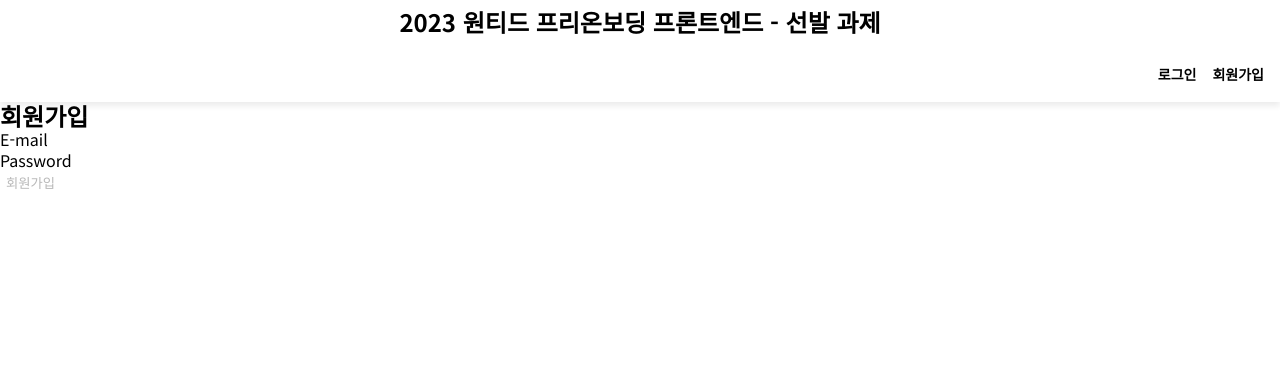
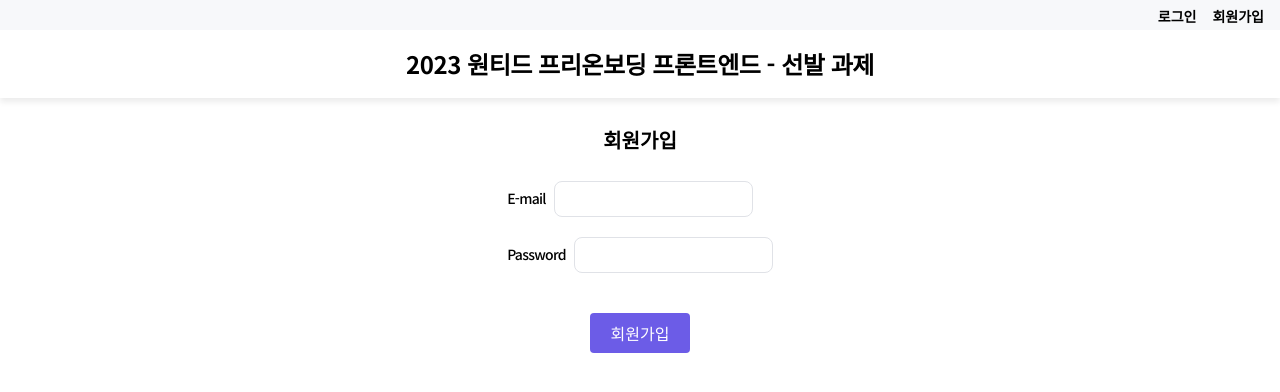
Before and after one commit to rwony/wanted-pre-onboarding-frontend, a React (Create React App) app: page /signup in a window 1280 px wide. Shown: the top 392 px of the page. Built offline with nearby package versions, Linux system fonts and the light colour scheme.

Commit message:
스타일 추가 및 변경

```diff
--- a/src/components/MyHeader.js
+++ b/src/components/MyHeader.js
@@ -14,7 +14,9 @@ const MyHeader = () => {
 
   return (
     <Header>
-      <h1>2023 원티드 프리온보딩 프론트엔드 - 선발 과제</h1>
+      <h1>
+        <Link to={'/'}>2023 원티드 프리온보딩 프론트엔드 - 선발 과제</Link>
+      </h1>
 
       <nav>
         <ul>
@@ -41,31 +43,34 @@ const MyHeader = () => {
 }
 
 const Header = styled.header`
+  display: flex;
+  flex-direction: column-reverse;
+
   background-color: #fff;
   box-shadow: 0 4px 6px rgba(0, 0, 0, 0.08);
 
   h1 {
-    padding: 8px;
+    align-items: center;
+    padding: 20px 0;
     font-size: 24px;
     text-align: center;
+    letter-spacing: -0.02em;
   }
+
+  nav {
+    background-color: #f7f8fa;
 
     ul {
       display: flex;
       justify-content: end;
 
       li {
-      padding: 20px 0;
+        padding: 6px 0;
 
         button,
         a {
           font-size: 14px;
           font-weight: 700;
-
-        &:hover {
-          opacity: 0.7;
-          transition: opacity 0.2s ease-in-out;
-        }
         }
 
         &::after {
@@ -74,6 +79,7 @@ const Header = styled.header`
         }
       }
     }
+  }
 `
 
 export default MyHeader
--- a/src/pages/Signin.js
+++ b/src/pages/Signin.js
@@ -57,7 +57,7 @@ const Signin = () => {
       <h2>로그인</h2>
 
       <form onSubmit={onSubmitSignin}>
-        <div className="form__input">
+        <div className="form_input">
           <div className="form_input_item">
             <label htmlFor="user-email">E-mail</label>
             <input
@@ -103,7 +103,7 @@ const LoginForm = styled.div`
     flex-direction: column;
     align-items: center;
 
-    .form__input {
+    .form_input {
       margin-bottom: 20px;
     }
 
--- a/src/pages/Signup.js
+++ b/src/pages/Signup.js
@@ -3,6 +3,7 @@ import axios from 'axios'
 
 import { useEffect, useState } from 'react'
 import { useNavigate } from 'react-router-dom'
+import styled from 'styled-components'
 
 const Signin = () => {
   const navigate = useNavigate()
@@ -50,11 +51,12 @@ const Signin = () => {
   }, [email, pwd])
 
   return (
-    <div>
+    <SignupForm>
       <h2>회원가입</h2>
 
       <form onSubmit={onSubmitSignin}>
-        <div>
+        <div className="form_input">
+          <div className="form_input_item">
             <label htmlFor="user-email">E-mail</label>
             <input
               type="text"
@@ -65,6 +67,7 @@ const Signin = () => {
           </div>
 
           <div>
+            <div className="form_input_item">
               <label htmlFor="user-password">Password</label>
               <input
                 type="password"
@@ -72,6 +75,8 @@ const Signin = () => {
                 data-testid="password-input"
                 onChange={(e) => setPwd(e.target.value)}
               />
+            </div>
+          </div>
         </div>
 
         <button
@@ -82,8 +87,57 @@ const Signin = () => {
           회원가입
         </button>
       </form>
-    </div>
+    </SignupForm>
   )
 }
 
+const SignupForm = styled.div`
+  h2 {
+    padding: 30px 0;
+    font-size: 20px;
+    text-align: center;
+  }
+
+  form {
+    display: flex;
+    flex-direction: column;
+    align-items: center;
+
+    .form_input {
+      margin-bottom: 20px;
+    }
+
+    .form_input_item {
+      margin-bottom: 20px;
+
+      label,
+      input {
+        letter-spacing: -0.05em;
+      }
+
+      label {
+        margin-right: 8px;
+        font-size: 14px;
+        font-weight: 500;
+      }
+
+      input {
+        height: 36px;
+        border: 1px solid #e0e2e7;
+        border-radius: 8px;
+        background-color: #fff;
+      }
+    }
+
+    button {
+      width: 100px;
+      height: 40px;
+      border-radius: 4px;
+      font-size: 16px;
+      background-color: #6c5ce7;
+      color: #fff;
+    }
+  }
+`
+
 export default Signin
```
Lines whose indentation alone changed are shown as unchanged.
